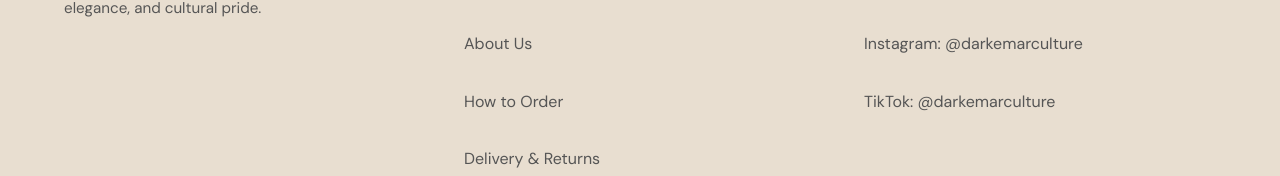
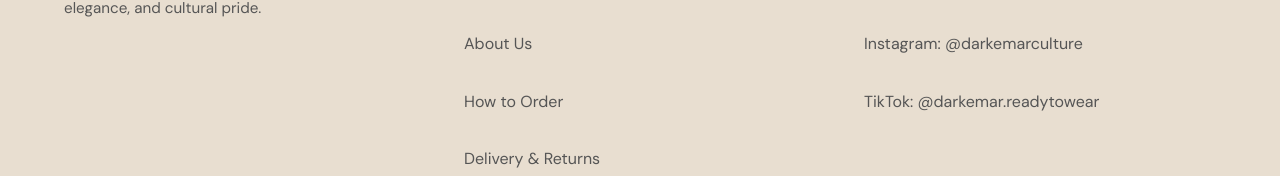
Before and after one commit to Peculiar0103/Darkemarculture, a Next.js app: page / in a window 1280 px wide. Shown: the part 8724-8900 px from the top of the page. Built offline with nearby package versions, Linux system fonts and the light colour scheme.

Commit message:
Update TikTok link

```diff
--- a/src/components/Footer.tsx
+++ b/src/components/Footer.tsx
@@ -33,7 +33,7 @@ export default function Footer() {
             <ul style={{ listStyle: 'none', padding: 0, display: 'flex', flexDirection: 'column', gap: '0.5rem' }}>
               <li><a href="https://wa.me/447341158348" style={{ color: 'var(--text-secondary)', fontSize: '1rem', display: 'block', padding: '12px 0' }}>WhatsApp: +44 7341 158348</a></li>
               <li><a href="https://www.instagram.com/darkemarculture" style={{ color: 'var(--text-secondary)', fontSize: '1rem', display: 'block', padding: '12px 0' }}>Instagram: @darkemarculture</a></li>
-              <li><a href="https://www.tiktok.com/@darkemarculture" style={{ color: 'var(--text-secondary)', fontSize: '1rem', display: 'block', padding: '12px 0' }}>TikTok: @darkemarculture</a></li>
+              <li><a href="https://www.tiktok.com/@darkemar.readytowear" style={{ color: 'var(--text-secondary)', fontSize: '1rem', display: 'block', padding: '12px 0' }}>TikTok: @darkemar.readytowear</a></li>
             </ul>
           </div>
         </div>
```
